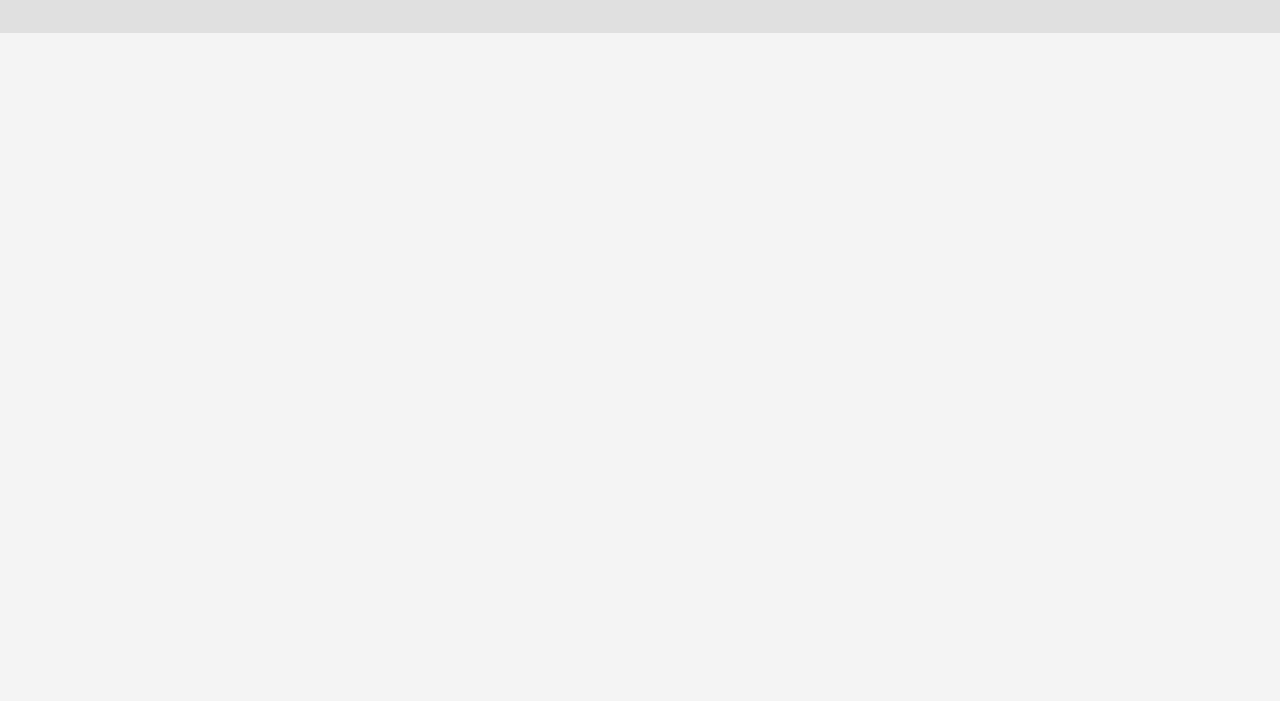
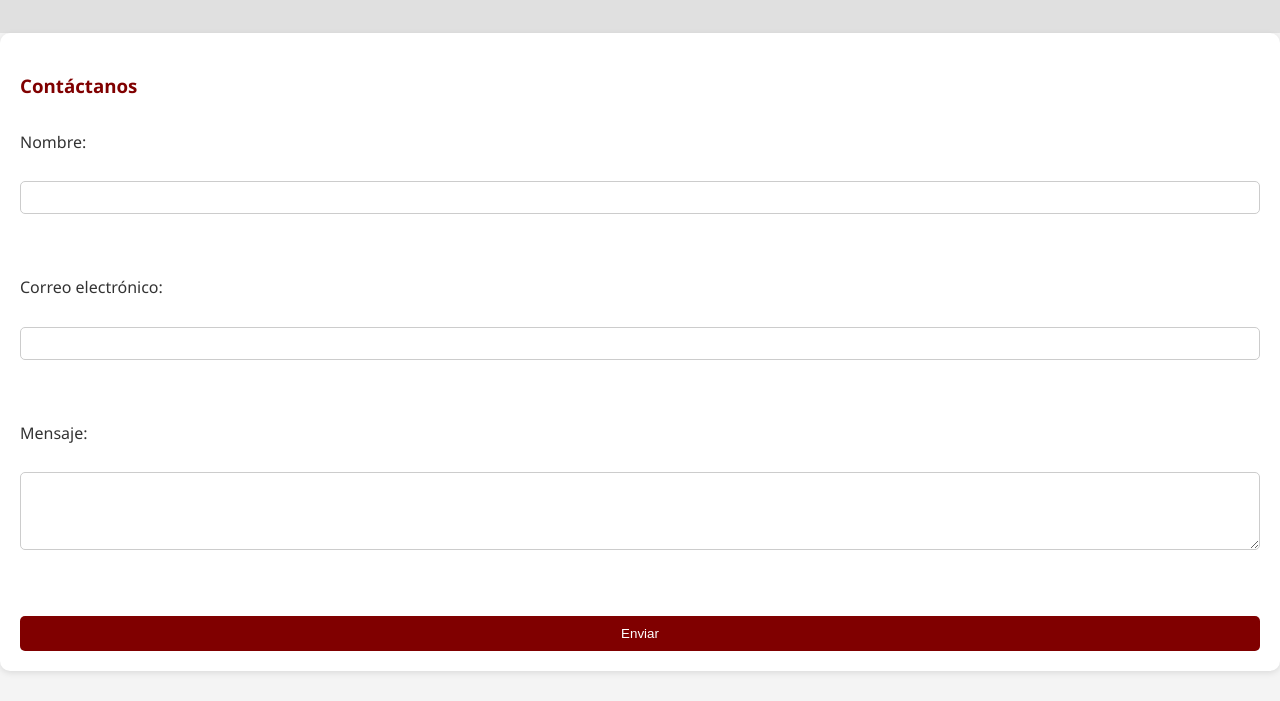
Before and after one commit to jk0909-5/Derecho-Ixtlahuaca, a plain HTML site: page index.html in a window 1280 px wide. Shown: the part 1987-2688 px from the top of the page. Before the commit the page ends 2020 px from the top, so only its background shows below. Drawn offline with Linux system fonts and the light colour scheme.

Commit message:
Update index.html

```diff
--- a/index.html
+++ b/index.html
@@ -74,3 +74,18 @@
   <script src="script.js"></script>
 </body>
 </html>
+<section id="contacto">
+  <h3>Contáctanos</h3>
+  <form action="https://formsubmit.co/jossgame0909@gmail.com" method="POST">
+    <label for="nombre">Nombre:</label><br>
+    <input type="text" id="nombre" name="name" required><br><br>
+
+    <label for="email">Correo electrónico:</label><br>
+    <input type="email" id="email" name="email" required><br><br>
+
+    <label for="mensaje">Mensaje:</label><br>
+    <textarea id="mensaje" name="message" rows="4" required></textarea><br><br>
+
+    <button type="submit">Enviar</button>
+  </form>
+</section>
```
